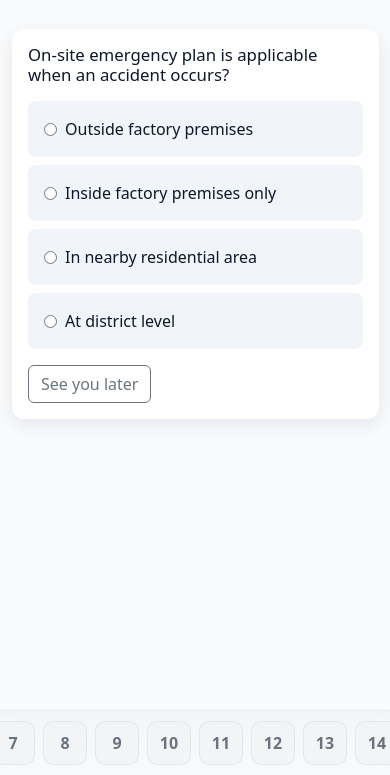
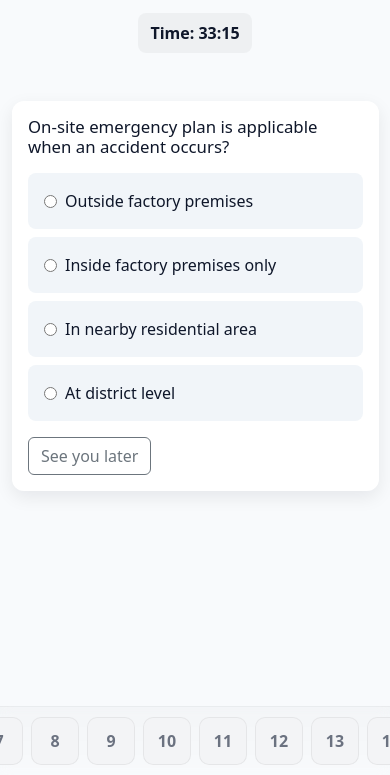
Before and after one commit to amarpisal8/Quick-Quiz, a website: page index.html in a window 390 px wide. Shown: the part 69-844 px from the top of the page. Drawn offline with nearby package versions, Linux system fonts and the light colour scheme.

Commit message:
UI updated

```diff
--- a/styles.css
+++ b/styles.css
@@ -349,11 +349,34 @@
     font-size: 1.05rem;
   }
 
+  .app-header .d-flex {
+    flex-direction: column;
+    gap: 8px;
+    align-items: center;
+  }
+
+  .app-title {
+    font-size: 1.125rem;
+    text-align: center;
+  }
+
+  .timer {
+    min-width: auto;
+    padding: 8px 12px;
+  }
+
   .option {
     padding: 16px;
     font-size: 1rem;
     min-height: 56px;
   }
+
+  .question-bar {
+    padding-left: calc(12px + var(--safe-left));
+    padding-right: calc(12px + var(--safe-right));
+  }
+
+  .question-item { min-width: 48px; height: 48px; }
 
   .theme-btn {
     width: 44px;
```
